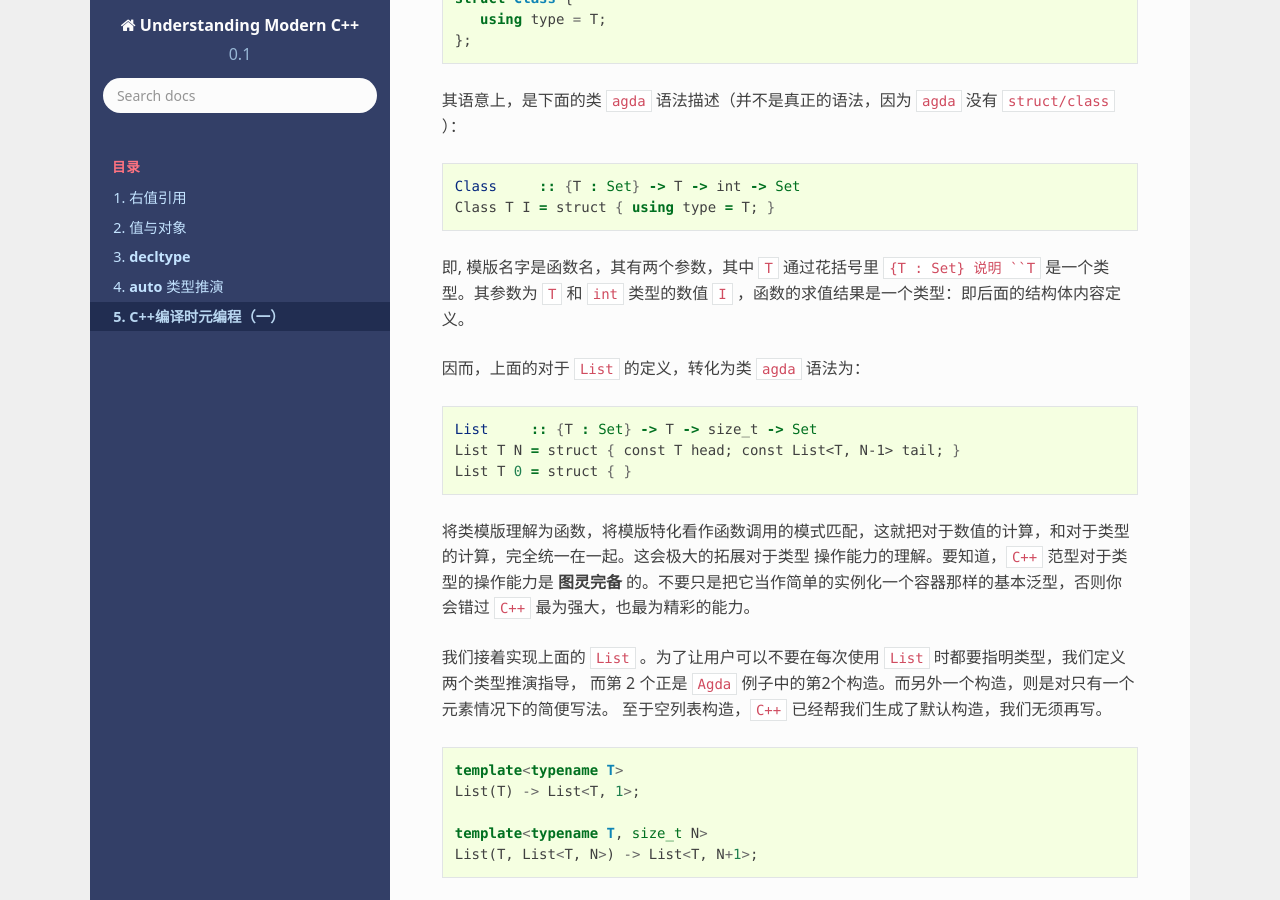
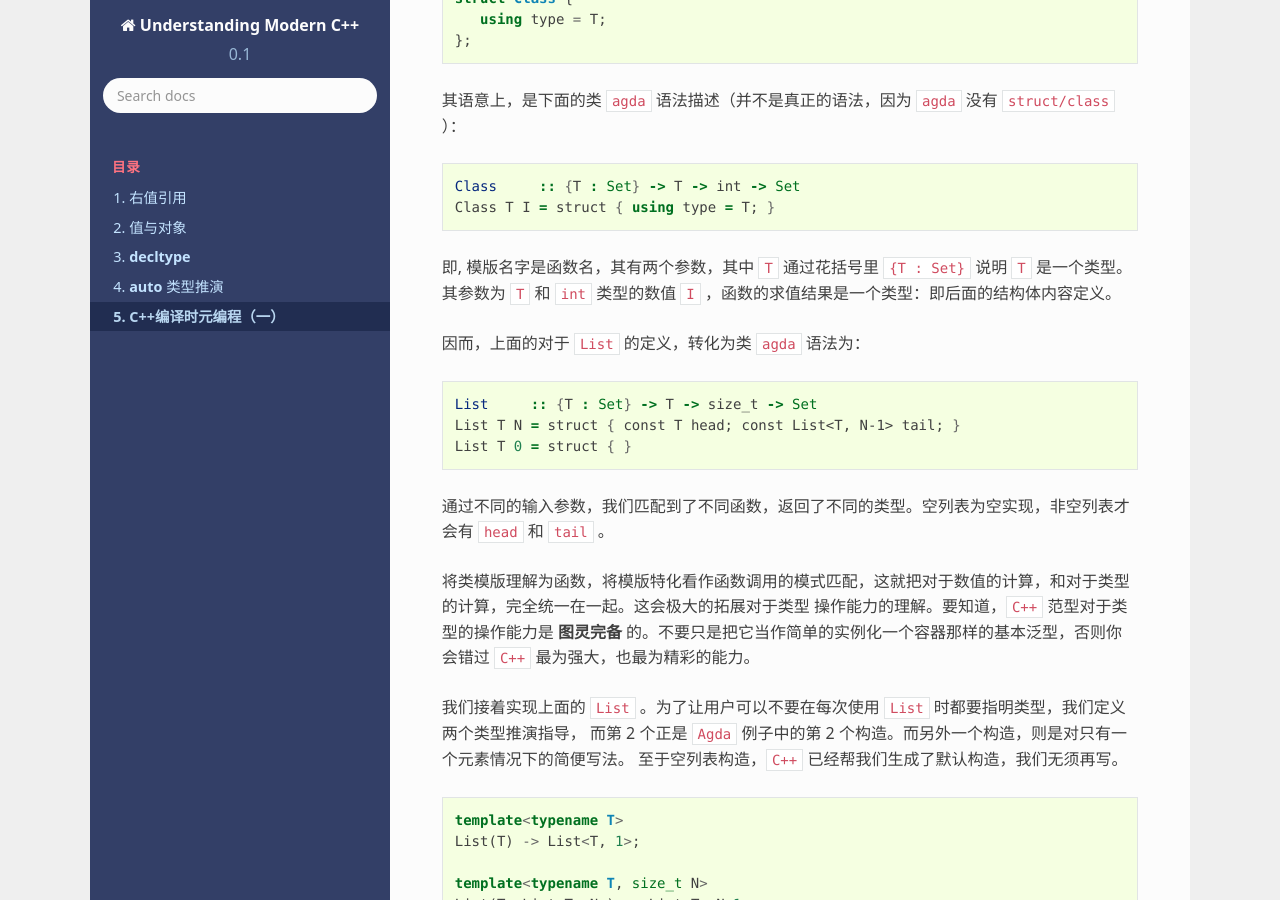
Before and after one commit to godsme/understand_modern_cpp, a Sphinx documentation site: the page built from docs/source/fp.rst, in a window 1280 px wide and 900 px high, scrolled down 2504 px. Built offline with Sphinx 7.4.7 and the Read the Docs theme 2.0.0, drawn with Linux system fonts in a browser that asks for light colours; formulas are drawn with MathJax 3; some of the changed text lies outside the part shown.

Commit message:
added fp

```diff
--- a/docs/source/fp.rst
+++ b/docs/source/fp.rst
@@ -109,7 +109,7 @@
   Class     :: {T : Set} -> T -> int -> Set
   Class T I = struct { using type = T; }
 
-即, 模版名字是函数名，其有两个参数，其中 ``T`` 通过花括号里 ``{T : Set} 说明 ``T`` 是一个类型。其参数为 ``T`` 和 ``int``
+即, 模版名字是函数名，其有两个参数，其中 ``T`` 通过花括号里 ``{T : Set}`` 说明 ``T`` 是一个类型。其参数为 ``T`` 和 ``int``
 类型的数值 ``I`` ，函数的求值结果是一个类型：即后面的结构体内容定义。
 
 因而，上面的对于 ``List`` 的定义，转化为类 ``agda`` 语法为：
@@ -120,13 +120,15 @@
   List T N = struct { const T head; const List<T, N-1> tail; }
   List T 0 = struct { }
 
+通过不同的输入参数，我们匹配到了不同函数，返回了不同的类型。空列表为空实现，非空列表才会有 ``head`` 和 ``tail`` 。
+
 将类模版理解为函数，将模版特化看作函数调用的模式匹配，这就把对于数值的计算，和对于类型的计算，完全统一在一起。这会极大的拓展对于类型
 操作能力的理解。要知道，``C++`` 范型对于类型的操作能力是 **图灵完备** 的。不要只是把它当作简单的实例化一个容器那样的基本泛型，否则你
 会错过 ``C++`` 最为强大，也最为精彩的能力。
 
 
 我们接着实现上面的 ``List`` 。为了让用户可以不要在每次使用 ``List`` 时都要指明类型，我们定义两个类型推演指导，
-而第 2 个正是 ``Agda`` 例子中的第2个构造。而另外一个构造，则是对只有一个元素情况下的简便写法。
+而第 2 个正是 ``Agda`` 例子中的第 2 个构造。而另外一个构造，则是对只有一个元素情况下的简便写法。
 至于空列表构造，``C++`` 已经帮我们生成了默认构造，我们无须再写。
 
 .. code-block:: C++
@@ -218,7 +220,7 @@
    map f [] = []
    map f (x :: xs) = f x :: map f xs
 
-第一行类型声明。其意思是：有两个类型 ``A`` 和 ``B`` ，函数的输入参数有两个 : ``(A->B)`` ，这是从 ``A`` 类型到 ``B`` 类型
+第一行类型声明。其意思是：有两个类型 ``A`` 和 ``B`` ，函数的输入参数有两个 : 第一个参数 ``(A->B)`` ，这是从 ``A`` 类型到 ``B`` 类型
 的映射函数，``List A`` 是一个元素为 ``A`` 类型的 ``List`` ，函数的求值结果是元素类型为 ``B`` 的 ``List`` 。
 
 `C++` 的实现非常类似：
@@ -275,6 +277,14 @@
 注意，`C++` 的实现里，模版参数多了 ``size`` 参数，因为这是 `C++` 实现的 ``List`` 类型的一部分，但这些参数
 都属于自动推演参数，用户永远不需要亲自指定它。
 
+然后用户就可以这么使用：
+
+.. code-block:: c++
+
+   constexpr auto result1 = makeList<1, 2, 3> + makeList<4,5>;
+   constexpr auto result2 = nil + makeList<1, 2, 3>;
+
+
 .. Important::
 
    - `C++` 编译时元编程都是常量语意；
```
